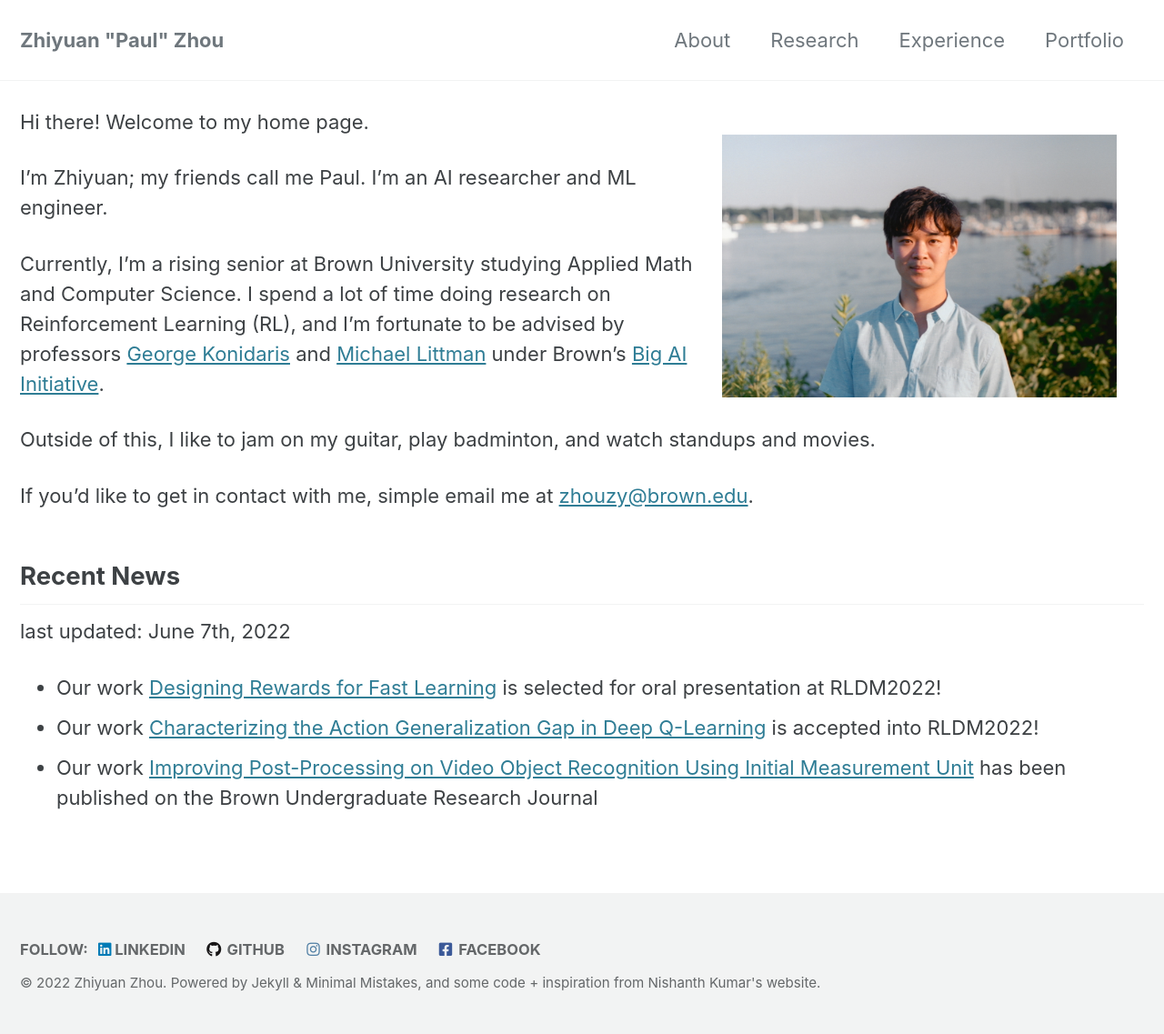
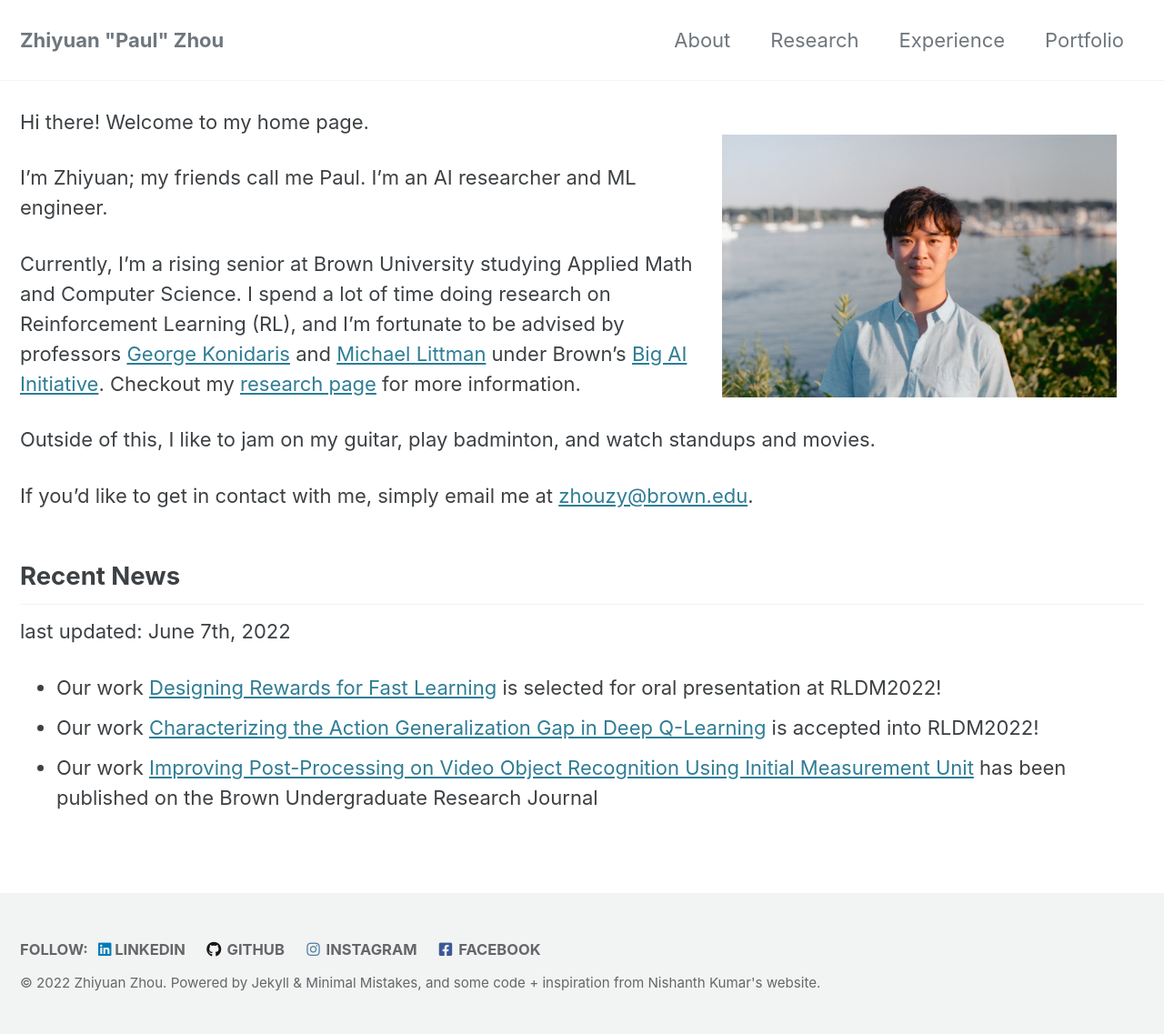
Before and after one commit to zhouzypaul/zhouzypaul.github.io, a Jekyll site: the page built from index.md, in a window 1280 px wide. Shown: the whole page at 91% size. Built offline with Jekyll 4.4.1, drawn with Linux system fonts in a browser that asks for light colours; cached includes are drawn as plain includes.

Commit message:
improve style and content

```diff
--- a/_config.yml
+++ b/_config.yml
@@ -106,7 +106,7 @@ analytics:
 author:
   name             : 'Zhiyuan "Paul" Zhou'
   avatar           : # path of avatar image, e.g. "/assets/images/bio-photo.jpg"
-  bio              : "I am a senior at Brown studying Applied Math and CS."
+  bio              : "I am a senior at Brown studying Applied Math and CS. I do research in Reinforcement Learning."
   location         : "Providence, RI"
   email            :
   links:
--- a/index.md
+++ b/index.md
@@ -10,11 +10,11 @@ Hi there! Welcome to my home page.
 
 I'm Zhiyuan; my friends call me Paul. I'm an AI researcher and ML engineer.
 
-Currently, I'm a rising senior at Brown University studying Applied Math and Computer Science. I spend a lot of time doing research on Reinforcement Learning (RL), and I'm fortunate to be advised by professors [George Konidaris](https://cs.brown.edu/people/gdk/) and [Michael Littman](https://www.littmania.com) under Brown's [Big AI Initiative](http://bigai.cs.brown.edu).
+Currently, I'm a rising senior at Brown University studying Applied Math and Computer Science. I spend a lot of time doing research on Reinforcement Learning (RL), and I'm fortunate to be advised by professors [George Konidaris](https://cs.brown.edu/people/gdk/) and [Michael Littman](https://www.littmania.com) under Brown's [Big AI Initiative](http://bigai.cs.brown.edu). Checkout my [research page](/_pages/research.md) for more information.
 
 Outside of this, I like to jam on my guitar, play badminton, and watch standups and movies.
 
-If you'd like to get in contact with me, simple email me at [zhouzy@brown.edu](mailto:zhouzy@brown.edu).
+If you'd like to get in contact with me, simply email me at [zhouzy@brown.edu](mailto:zhouzy@brown.edu).
 
 ## Recent News
 last updated: June 7th, 2022
```
Also changed, not shown: _pages/research.md (+9 -12 lines), README.md.
